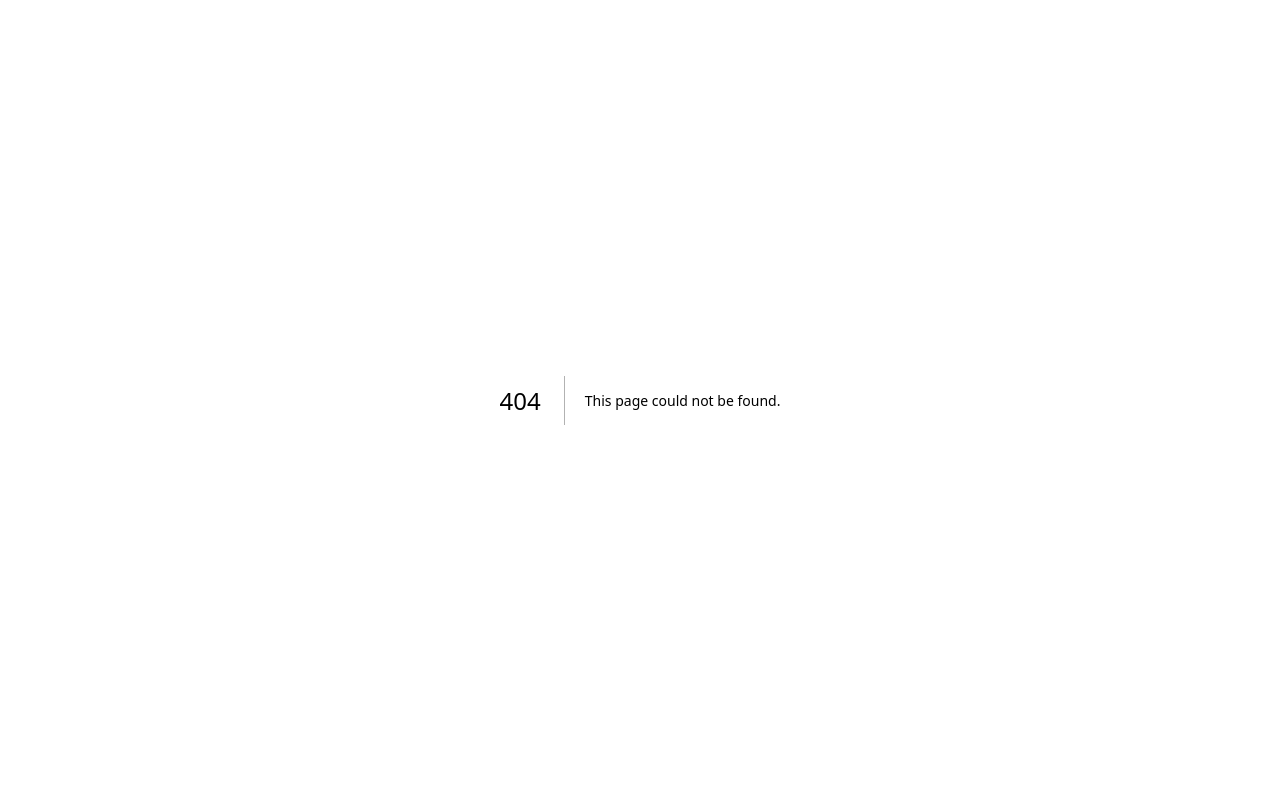
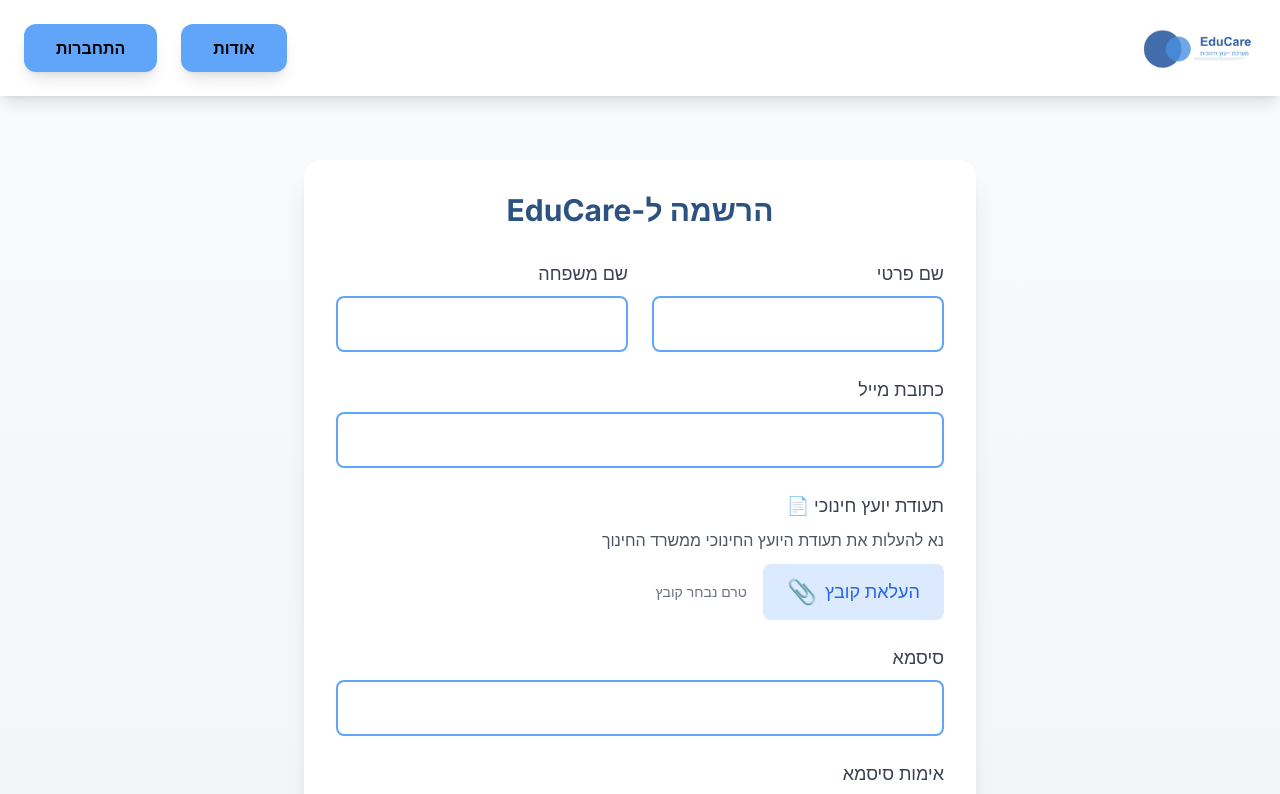
Before and after one commit to mayageva11/EduCare, a Next.js app: page /signUp in a window 1280 px wide. Before the commit this address had no page. Shown: the top 794 px of the page. Built offline with nearby package versions, Linux system fonts and the light colour scheme.

Commit message:
sign up ui

```diff
--- a/app/page.tsx
+++ b/app/page.tsx
@@ -26,10 +26,6 @@
 
       <div className='container mx-auto px-4 flex justify-center items-center min-h-[calc(100vh-12rem)]'>
         <div className='w-full max-w-md mb-8 bg-white rounded-xl shadow-xl p-8 space-y-8'>
-          {/* <h1 className='text-3xl font-bold text-center text-black'>
-            ברוכים השבים
-          </h1> */}
-
           {/* Logo Below Welcome Back */}
           <div className='flex justify-center items-center mb-8'>
             <Image
@@ -97,7 +93,7 @@
             <p className='text-black text-lg'>
               חדש כאן?{' '}
               <Link
-                href='/register'
+                href='/signUp'
                 className='text-black font-bold hover:underline'
               >
                 לחץ כאן
--- /dev/null
+++ b/app/signUp/layout.tsx
@@ -0,0 +1,19 @@
+interface SignupLayoutProps {
+  children: React.ReactNode;
+}
+
+export default function SignupLayout({ children }: SignupLayoutProps) {
+  return (
+    <div
+      dir='rtl'
+      className='min-h-screen bg-gradient-to-b from-gray-50 to-gray-100'
+    >
+      {children}
+    </div>
+  );
+}
+
+export const metadata = {
+  title: 'הרשמה - EduCare',
+  description: 'הרשמה למערכת EduCare ליועצים חינוכיים'
+};
--- /dev/null
+++ b/app/signUp/page.tsx
@@ -0,0 +1,222 @@
+'use client';
+
+import React, { useState } from 'react';
+import Image from 'next/image';
+import Link from 'next/link';
+import logoImage from '../../assets/logo.png';
+import { User } from '@/types/user'; // Import the interface
+
+export default function SignUpPage() {
+  const [formData, setFormData] = useState<User>({
+    firstName: '',
+    lastName: '',
+    email: '',
+    password: '',
+    confirmPassword: '',
+    certificate: null
+  });
+
+  const handleInputChange = (e: React.ChangeEvent<HTMLInputElement>) => {
+    const { name, value } = e.target;
+    setFormData(prev => ({
+      ...prev,
+      [name]: value
+    }));
+  };
+
+  const handleFileChange = (e: React.ChangeEvent<HTMLInputElement>) => {
+    if (e.target.files && e.target.files[0]) {
+      setFormData(prev => ({
+        ...prev,
+        certificate: e.target.files?.[0] || null
+      }));
+    }
+  };
+
+  const handleSubmit = async (e: React.FormEvent) => {
+    e.preventDefault();
+    try {
+      // Add your signup logic here
+      console.log('Form submitted:', formData);
+    } catch (error) {
+      console.error('Signup error:', error);
+    }
+  };
+
+  return (
+    <>
+      {/* Navigation */}
+      <nav className='w-full bg-white py-4 mb-8 shadow-lg' dir='rtl'>
+        <div className='max-w-7xl mx-auto px-6 flex justify-between items-center'>
+          <div className='flex items-center space-x-2'>
+            <Image
+              src={logoImage}
+              alt='EduCare לוגו'
+              width={300}
+              height={120}
+              className='h-16 w-auto'
+            />
+          </div>
+
+          <div className='flex gap-6'>
+            <Link
+              href='/aboutUs'
+              className='px-8 py-3 rounded-xl bg-blue-400 text-black font-semibold
+                      hover:bg-blue-500 transition-all duration-200 shadow-lg'
+            >
+              אודות
+            </Link>
+            <Link
+              href='/'
+              className='px-8 py-3 rounded-xl  bg-blue-400 text-black font-semibold
+                      hover:bg-blue-500 transition-all duration-200 shadow-lg'
+            >
+              התחברות
+            </Link>
+          </div>
+        </div>
+      </nav>
+
+      {/* Main Content */}
+      <div className='container mx-auto px-4 py-8'>
+        <div className='max-w-2xl mx-auto bg-white rounded-2xl shadow-xl p-8'>
+          <h1 className='text-3xl font-bold text-center text-[#2c5282] mb-8'>
+            הרשמה ל-EduCare
+          </h1>
+
+          <form onSubmit={handleSubmit} className='space-y-6'>
+            <div className='grid md:grid-cols-2 gap-6'>
+              {/* שם פרטי */}
+              <div>
+                <label className='block text-lg font-medium text-gray-700 mb-2'>
+                  שם פרטי
+                </label>
+                <input
+                  type='text'
+                  name='firstName'
+                  value={formData.firstName}
+                  onChange={handleInputChange}
+                  className='w-full px-4 py-3 rounded-lg border-2 border-blue-400
+                           focus:ring-2 focus:ring-blue-500 focus:border-blue-500
+                           transition-all duration-200 text-lg'
+                  required
+                />
+              </div>
+
+              {/* שם משפחה */}
+              <div>
+                <label className='block text-lg font-medium text-gray-700 mb-2'>
+                  שם משפחה
+                </label>
+                <input
+                  type='text'
+                  name='lastName'
+                  value={formData.lastName}
+                  onChange={handleInputChange}
+                  className='w-full px-4 py-3 rounded-lg border-2 border-blue-400
+                           focus:ring-2 focus:ring-blue-500 focus:border-blue-500
+                           transition-all duration-200 text-lg'
+                  required
+                />
+              </div>
+            </div>
+
+            {/* מייל */}
+            <div>
+              <label className='block text-lg font-medium text-gray-700 mb-2'>
+                כתובת מייל
+              </label>
+              <input
+                type='email'
+                name='email'
+                value={formData.email}
+                onChange={handleInputChange}
+                className='w-full px-4 py-3 rounded-lg border-2 border-blue-400
+                         focus:ring-2 focus:ring-blue-500 focus:border-blue-500
+                         transition-all duration-200 text-lg'
+                required
+              />
+            </div>
+
+            {/* העלאת תעודה */}
+            <div>
+              <label className='block text-lg font-medium text-gray-700 mb-2'>
+                תעודת יועץ חינוכי 📄
+              </label>
+              <p className='text-gray-600 mb-3'>
+                נא להעלות את תעודת היועץ החינוכי ממשרד החינוך
+              </p>
+              <div className='flex items-center gap-4'>
+                <label
+                  className='px-6 py-3 rounded-lg bg-blue-100 text-blue-600 font-medium
+                              hover:bg-blue-200 transition-all duration-200 text-lg
+                              flex items-center gap-2 cursor-pointer'
+                >
+                  <span>העלאת קובץ</span>
+                  <span className='text-2xl'>📎</span>
+                  <input
+                    type='file'
+                    onChange={handleFileChange}
+                    className='hidden'
+                    accept='.pdf,.doc,.docx,.jpg,.jpeg,.png'
+                  />
+                </label>
+                <span className='text-gray-500 text-sm'>
+                  {formData.certificate
+                    ? formData.certificate.name
+                    : 'טרם נבחר קובץ'}
+                </span>
+              </div>
+            </div>
+
+            {/* סיסמא */}
+            <div>
+              <label className='block text-lg font-medium text-gray-700 mb-2'>
+                סיסמא
+              </label>
+              <input
+                type='password'
+                name='password'
+                value={formData.password}
+                onChange={handleInputChange}
+                className='w-full px-4 py-3 rounded-lg border-2 border-blue-400
+                         focus:ring-2 focus:ring-blue-500 focus:border-blue-500
+                         transition-all duration-200 text-lg'
+                required
+              />
+            </div>
+
+            {/* אימות סיסמא */}
+            <div>
+              <label className='block text-lg font-medium text-gray-700 mb-2'>
+                אימות סיסמא
+              </label>
+              <input
+                type='password'
+                name='confirmPassword'
+                value={formData.confirmPassword}
+                onChange={handleInputChange}
+                className='w-full px-4 py-3 rounded-lg border-2 border-blue-400
+                         focus:ring-2 focus:ring-blue-500 focus:border-blue-500
+                         transition-all duration-200 text-lg'
+                required
+              />
+            </div>
+
+            {/* כפתור שליחה */}
+            <div className='flex justify-center pt-4'>
+              <button
+                type='submit'
+                className='w-52 py-4 px-6 bg-blue-400 text-black rounded-2xl
+                         font-bold text-xl shadow-lg hover:bg-blue-500
+                         transform hover:scale-[1.02] transition-all duration-200'
+              >
+                הרשמה
+              </button>
+            </div>
+          </form>
+        </div>
+      </div>
+    </>
+  );
+}
--- /dev/null
+++ b/types/user.ts
@@ -0,0 +1,23 @@
+//interface for register
+export interface User {
+  firstName: string;
+  lastName: string;
+  email: string;
+  password: string;
+  confirmPassword: string;
+  certificate: File | null;
+}
+
+// Interface for user data without sensitive information
+export interface UserProfile {
+  _id: string;
+  firstName: string;
+  lastName: string;
+  email: string;
+}
+
+// Interface for user login credentials
+export interface UserLogin {
+  email: string;
+  password: string;
+}
```
